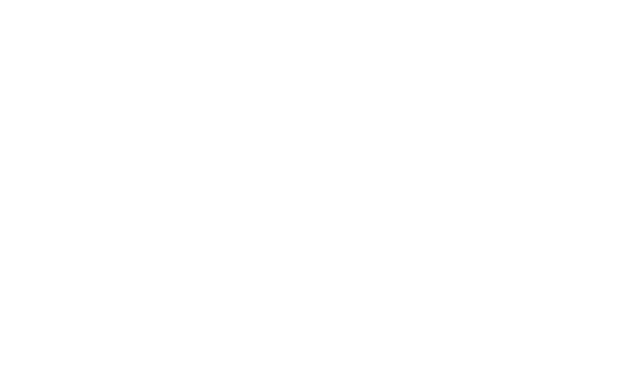
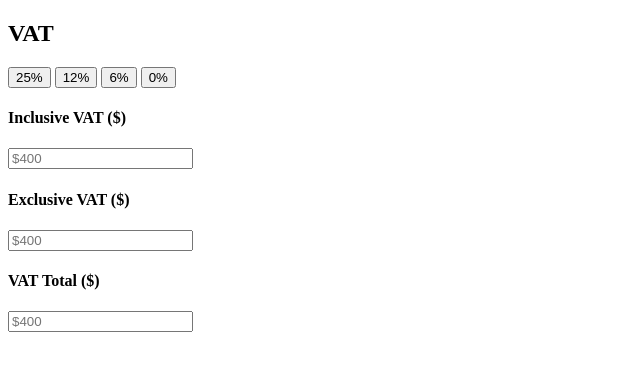
Before and after one commit to puppets101/vat-calculator, a plain HTML site: page index.html in a window 1280 px wide. Shown: the whole page, without its empty margins (0-640 px from the left). Drawn offline with Linux system fonts and the light colour scheme.

Commit message:
Add html markup

```diff
--- a/index.html
+++ b/index.html
@@ -8,6 +8,26 @@
   <script src="./script.js"></script>
 </head>
 <body>
-
+  <div class="container">
+    <div>
+      <h2>VAT</h2>
+      <button>25%</button>
+      <button>12%</button>
+      <button>6%</button>
+      <button>0%</button>
+    </div>
+    <div>
+      <h4>Inclusive VAT ($)</h4>
+      <input id="inclusive" type="number" placeholder="$400">
+    </div>
+    <div>
+      <h4>Exclusive VAT ($)</h4>
+      <input id="inclusive" type="number" placeholder="$400">
+    </div>
+    <div>
+      <h4>VAT Total ($)</h4>
+      <input id="inclusive" type="number" placeholder="$400">
+    </div>
+  </div>
 </body>
 </html>
```
